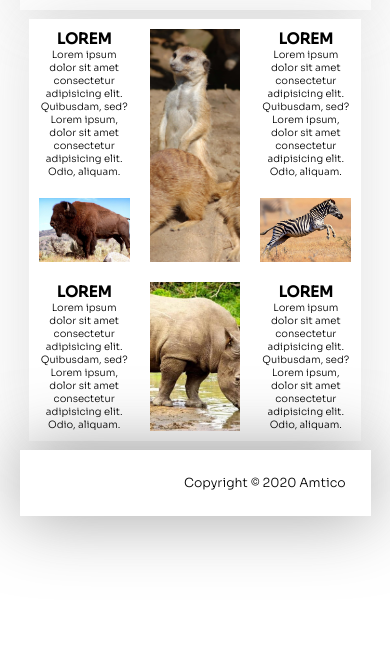
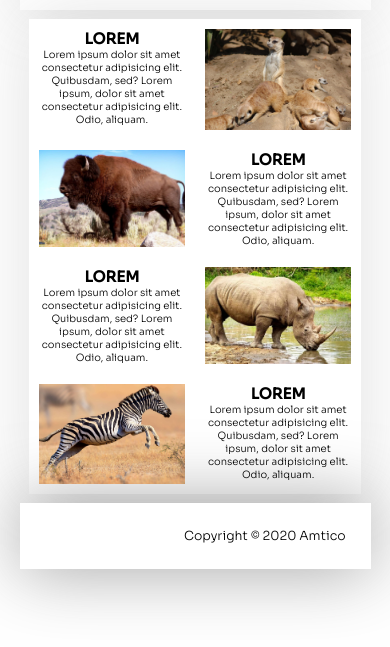
Before and after one commit to sofiatriana/proyecto_coder_house, a website: page pages/mas.html in a window 390 px wide. Shown: the part 123-770 px from the top of the page. Drawn offline with nearby package versions, Linux system fonts and the light colour scheme.

Commit message:
estilos cambiados2

```diff
--- a/scss/_contacto.scss
+++ b/scss/_contacto.scss
@@ -110,7 +110,6 @@ body{
   font-size: 10px;
   #form{
     height: 50vh;
-    margin: 10px;
   }
   }
 }
--- a/scss/_mas.scss
+++ b/scss/_mas.scss
@@ -66,3 +66,18 @@ body {
 
 	}
 }
+@media (max-width:768px){
+	body{
+		font-size: 13px ;
+		.grid_section{
+			display: grid;
+			grid-template-columns: repeat(2, 1fr);
+			grid-template-rows: repeat(4, auto);
+			grid-template-areas:
+				'texto1		img2'
+				'img1       texto3'
+				'texto2     img3'
+				'img4     texto4';
+	}
+}
+}
```
Also changed, not shown: css/estilo.css.
